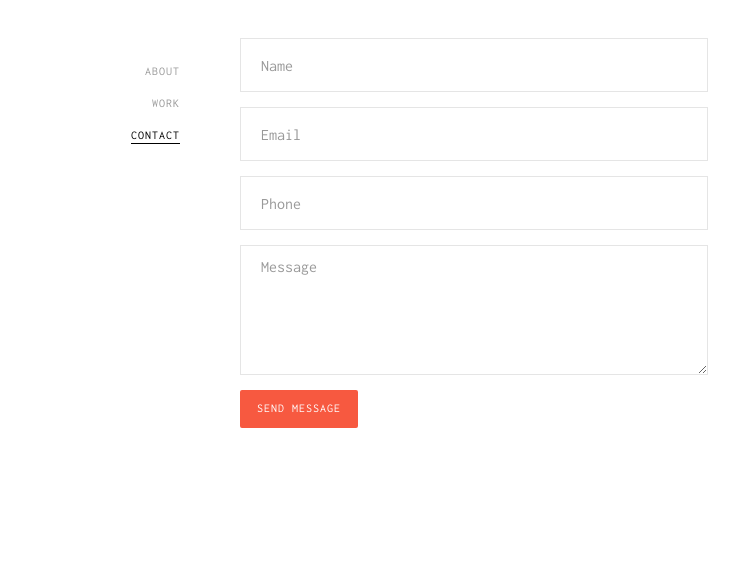
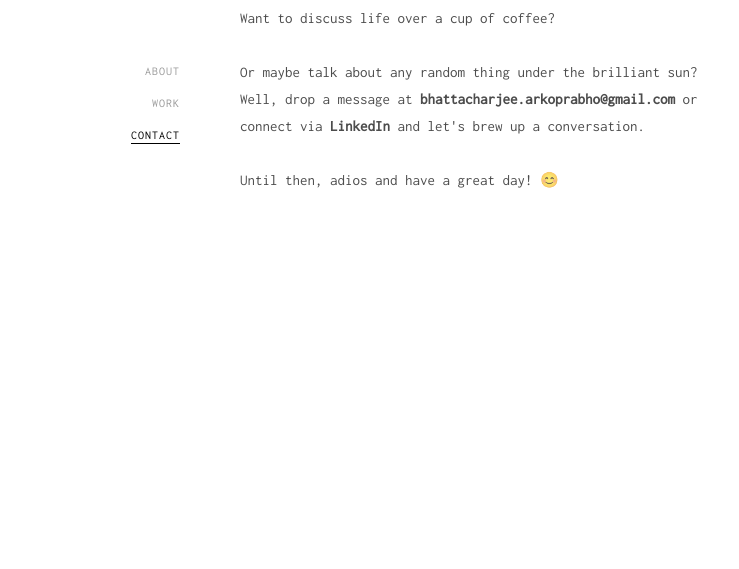
Before and after one commit to asutosh97/arko97x.github.io, a plain HTML site: page contact.html in a window 1280 px wide. Shown: the part 159-728 px from the top of the page, without its empty margins (31-770 px from the left). Drawn offline with Linux system fonts and the light colour scheme; some packages are replaced by stand-ins of ours; no server answers; files whose address does not match are found by name.

Commit message:
Fixed the content on the Contact page.

```diff
--- a/contact.html
+++ b/contact.html
@@ -77,7 +77,6 @@
           <div class="container-fluid">
             <div class="row">
               <div class="col-md-12">
-                <span class="heading-meta">Read</span>
                 <h2
                   class="colorlib-heading animate-box"
                   data-animate-effect="fadeInLeft"
@@ -94,46 +93,15 @@
                     class="col-md-10 col-md-offset-1 col-md-pull-1 animate-box"
                     data-animate-effect="fadeInLeft"
                   >
-                    <form action="">
-                      <div class="form-group">
-                        <input
-                          type="text"
-                          class="form-control"
-                          placeholder="Name"
-                        />
-                      </div>
-                      <div class="form-group">
-                        <input
-                          type="text"
-                          class="form-control"
-                          placeholder="Email"
-                        />
-                      </div>
-                      <div class="form-group">
-                        <input
-                          type="text"
-                          class="form-control"
-                          placeholder="Phone"
-                        />
-                      </div>
-                      <div class="form-group">
-                        <textarea
-                          name=""
-                          id="message"
-                          cols="30"
-                          rows="7"
-                          class="form-control"
-                          placeholder="Message"
-                        ></textarea>
-                      </div>
-                      <div class="form-group">
-                        <input
-                          type="submit"
-                          class="btn btn-primary btn-send-message"
-                          value="Send Message"
-                        />
-                      </div>
-                    </form>
+                    <p>
+                      Want to discuss life over a cup of coffee? <br />
+                      <br />
+                      Or maybe talk about any random thing under the brilliant
+                      sun? Well, drop a message at
+                      <b>bhattacharjee.arkoprabho@gmail.com</b> or connect via
+                      <b>LinkedIn</b> and let's brew up a conversation. <br />
+                      <br />Until then, adios and have a great day! &#128522;
+                    </p>
                   </div>
                 </div>
               </div>
```
Also changed, not shown: 1 other file.
